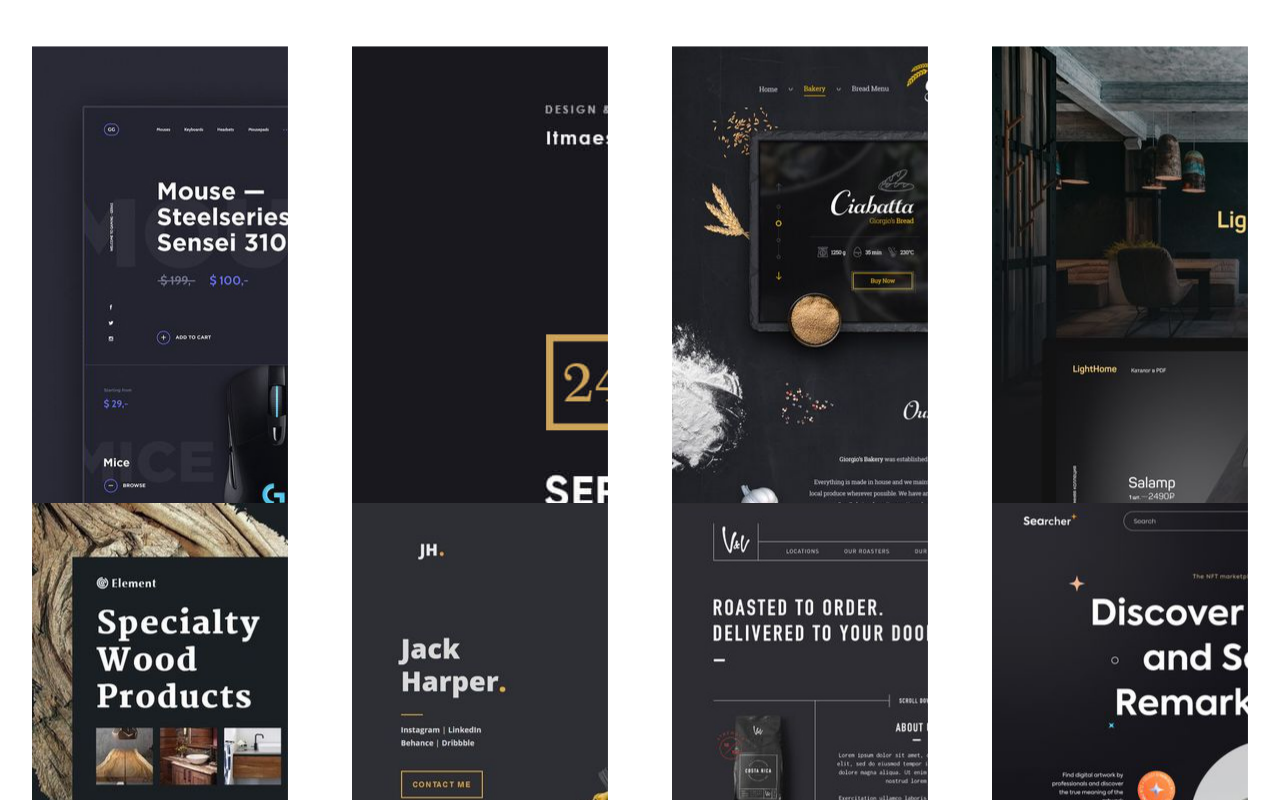
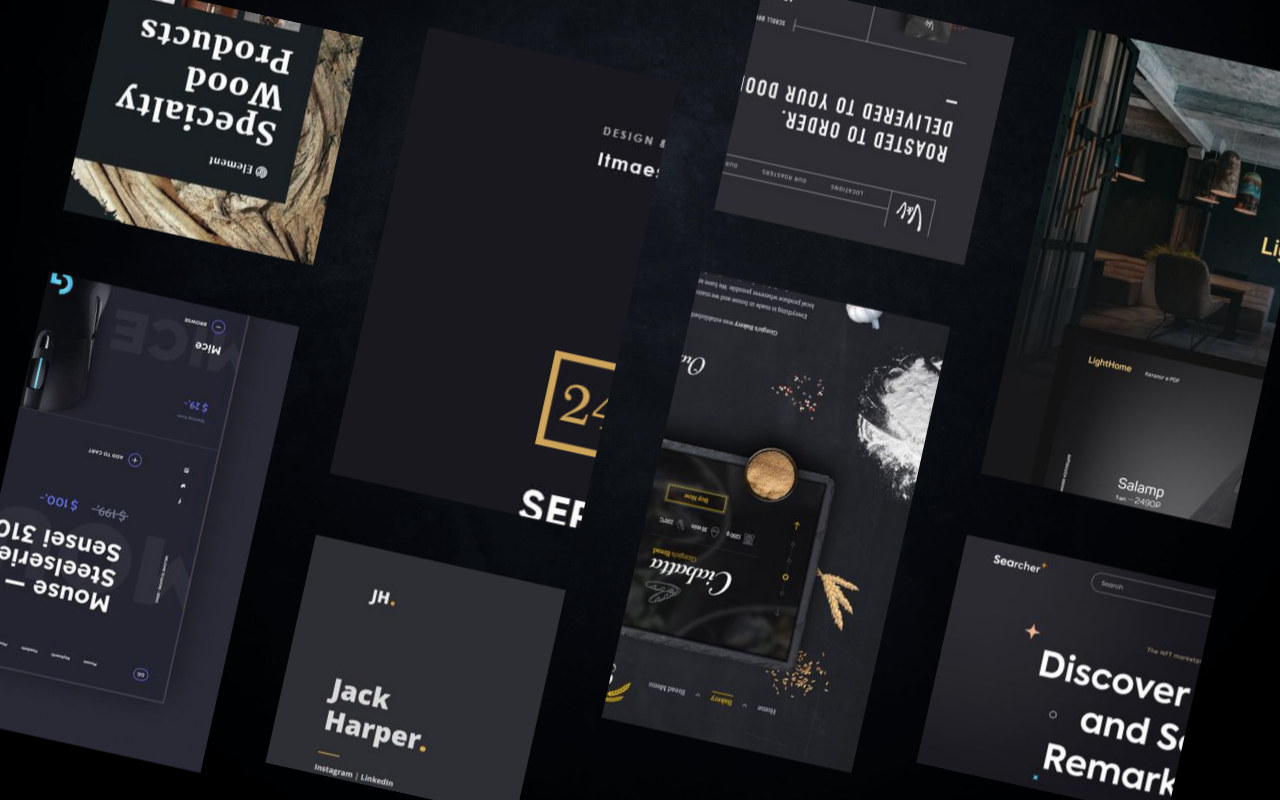
Before and after one commit to lambert34/portfolio-animation, a plain HTML site: page portfolio-amimation/ready-app/index.html in a window 1280 px wide. Drawn offline with Linux system fonts and the light colour scheme.

Commit message:
задали переменные и разность движение слайдов

```diff
--- a/portfolio-amimation/ready-app/css/main.css
+++ b/portfolio-amimation/ready-app/css/main.css
@@ -5,8 +5,13 @@
 }
 
 :root {
+--index: calc(1vw + 1vh);
+--transition: 1.25s ease-out;
+}
 
-}
+/* первая переменная задает размеры высоты относительно ширины
+вторая - это режим анимации
+ */
 
 html, body {
     height: 100%;
@@ -16,17 +21,29 @@ html, body {
 .main-wrapper {
     height: 100%;
     display: flex;
+    gap: var(--index);
+    background-image: url(/portfolio-amimation/img/bg.jpg);
+    background-size: cover;
+    background-position: center;
 }
 .swiper {
 }
 .slider {
+    transform: rotate(12.5deg);
 }
+
+.slider:nth-child(odd) {
+    transform: rotate(192.5deg);
+}
+
+/* где odd значит - через один слайд */
 
 .slider__wrapper {
 }
 
 .slider__item {
     width: 20vw;
+    margin-bottom: calc(var(--index) * 3);
 }
 
 .slider__img {
--- a/portfolio-amimation/ready-app/js/app.js
+++ b/portfolio-amimation/ready-app/js/app.js
@@ -10,3 +10,5 @@ document.querySelectorAll('.slider').forEach((n, i) => {
         slidesOffsetBefore: -125
     });
 })
+
+bindSwipers(slider1, slider2, slider3, slider4)
```
